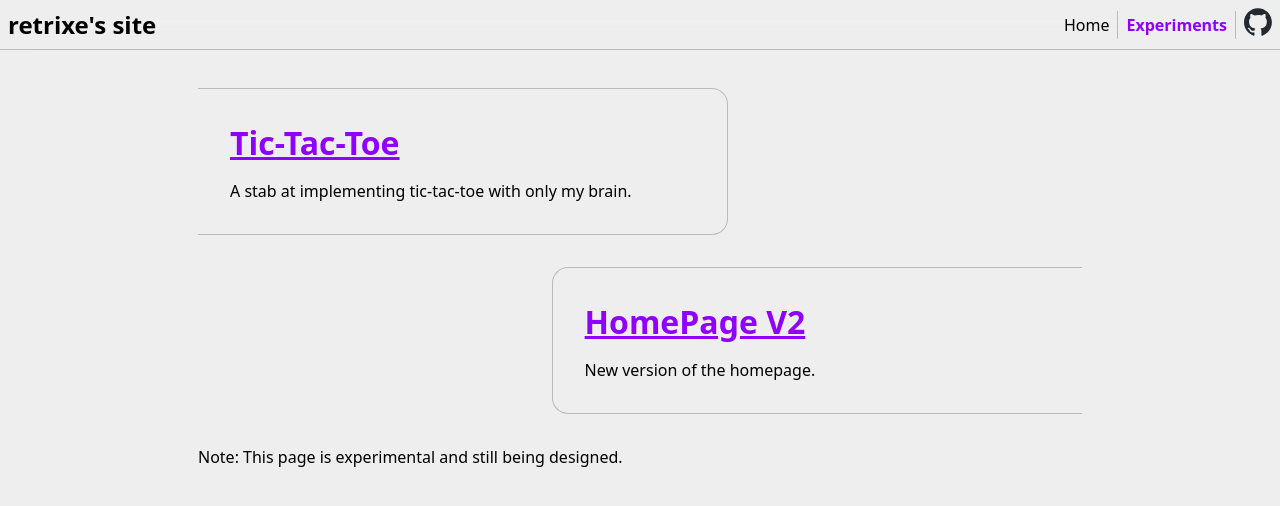
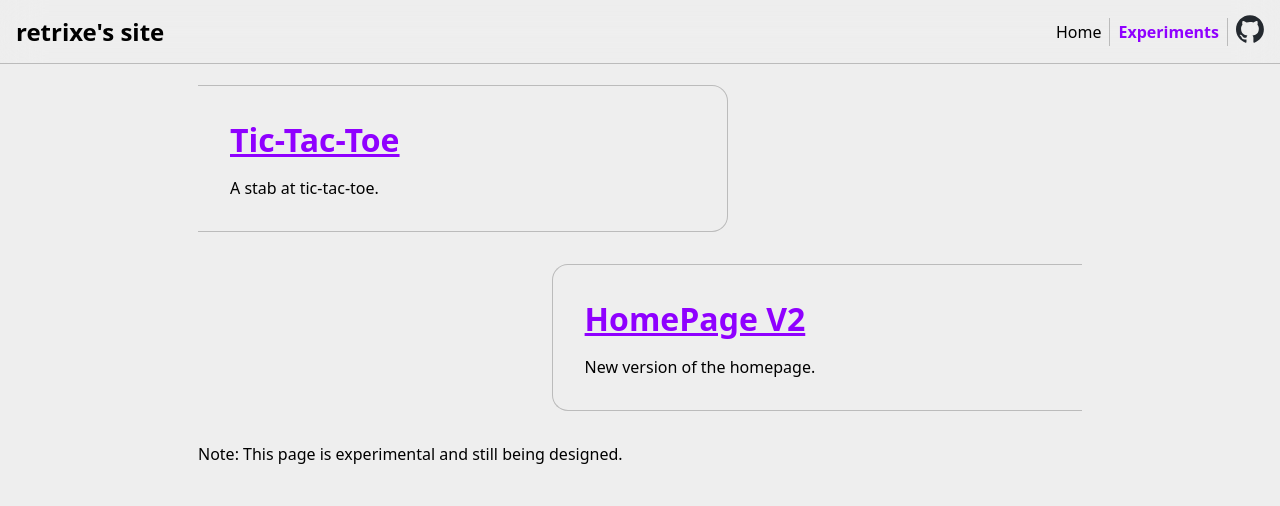
Before and after one commit to retrixe/retrixe, an Astro site: page /experiments in a window 1280 px wide. Built offline with nearby package versions, Linux system fonts and the light colour scheme; Astro itself is replaced by a stand-in of ours.

Commit message:
Update tic-tac-toe desc and top bar

```diff
--- a/src/layouts/CentredContent.astro
+++ b/src/layouts/CentredContent.astro
@@ -1,9 +1,9 @@
 <style lang='scss'>
   div {
     padding: 8px;
+    margin-top: 0.8rem;
     @media screen and (min-width: 968px) {
       width: 900px;
-      margin-top: 1rem;
       align-self: center;
     }
   }
--- a/src/layouts/TopBar.astro
+++ b/src/layouts/TopBar.astro
@@ -13,10 +13,9 @@ const getLinkClass = (path: string, last?: boolean) => [
     align-items: center;
     position: fixed;
     width: 100%;
-    padding: 8px;
-    box-sizing: border-box;
+    height: 4rem;
+    padding: 0rem 1rem;
     border-bottom: 1px solid var(--divider-color);
-    margin-bottom: 0.8rem;
     backdrop-filter: blur(20px);
   }
 
--- a/src/pages/experiments/index.astro
+++ b/src/pages/experiments/index.astro
@@ -16,7 +16,7 @@ import TopBar from '../../layouts/TopBar.astro'
       openOn='left'
       title='Tic-Tac-Toe'
       href='/experiments/tictactoe'
-      description='A stab at implementing tic-tac-toe with only my brain.'
+      description='A stab at tic-tac-toe.'
     />
     <SideCard
       openOn='right'
--- a/src/pages/experiments/tictactoe.astro
+++ b/src/pages/experiments/tictactoe.astro
@@ -7,7 +7,7 @@ import TopBar from '../../layouts/TopBar.astro'
 
 <Document
   title="Tic-Tac-Toe - Experiments - retrixe's site"
-  description='A stab at implementing tic-tac-toe with only my brain.'
+  description='A stab at tic-tac-toe.'
   url='https://retrixe.xyz/experiments/tictactoe'
 >
   <TopBar />
```
